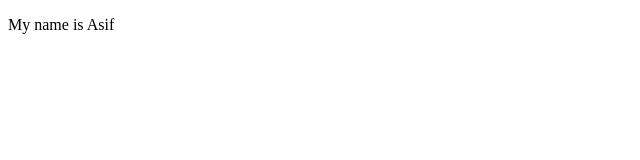
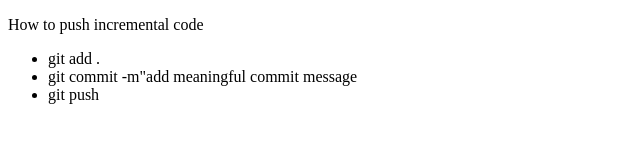
Before and after one commit to Asif-Zetu/my-first-github-repo, a plain HTML site: page index.html in a window 1280 px wide. Shown: the whole page, without its empty margins (0-640 px from the left). Drawn offline with Linux system fonts and the light colour scheme.

Commit message:
added a list for git setup

```diff
--- a/index.html
+++ b/index.html
@@ -7,7 +7,12 @@
 </head>
 <body>
     <div class="info">
-        <p>My name is Asif</p>
+        <p>How to push incremental code</p>
+        <ul>
+            <li>git add .</li>
+            <li>git commit -m"add meaningful commit message</li>
+            <li>git push</li>
+        </ul>
     </div>
 </body>
 </html>
```
